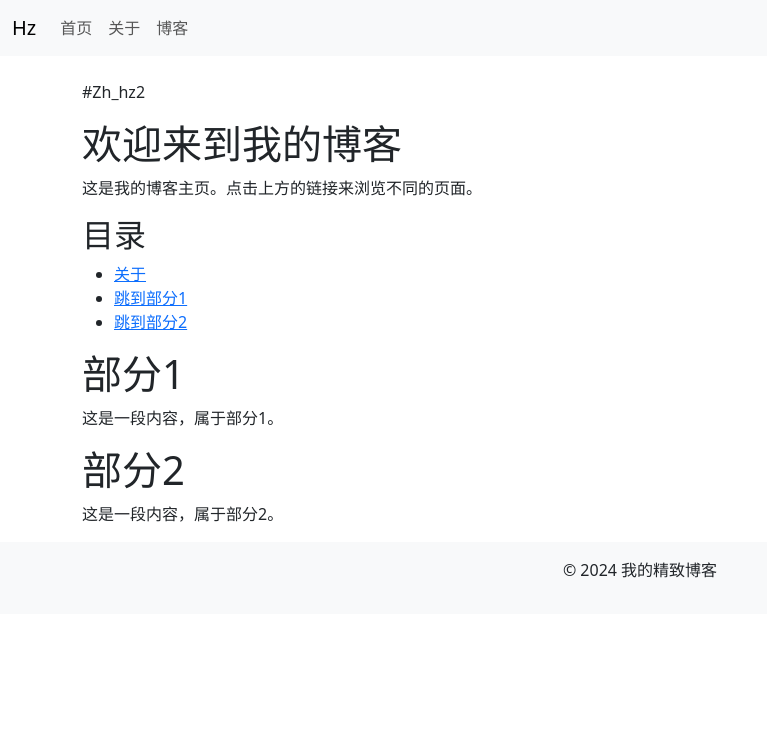
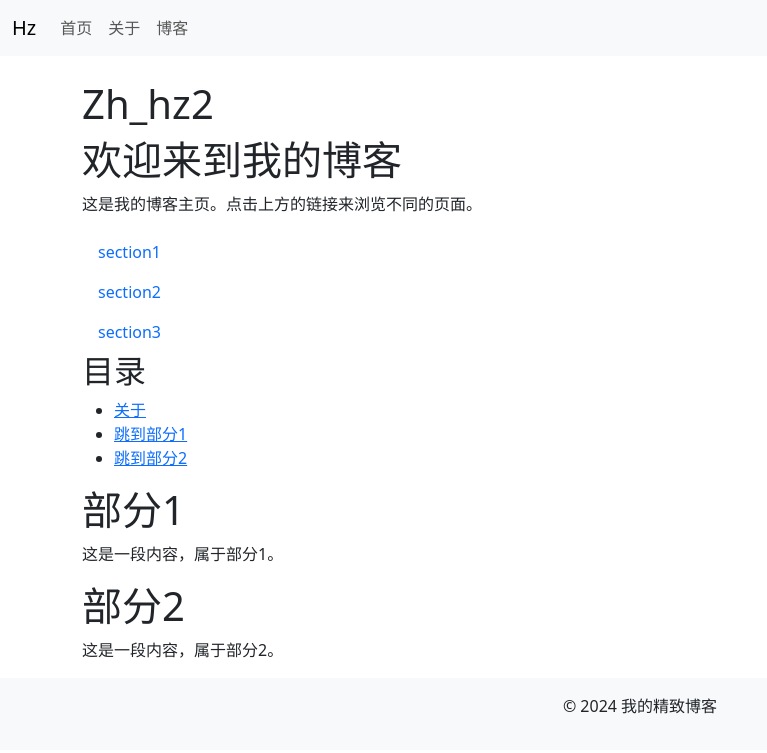
Before and after one commit to Zh-hz2/zh-hz2.github.io, a Jekyll site: the page built from index.md, in a window 1280 px wide. Shown: the top 753 px of the page, without its empty margins (0-767 px from the left). Built offline with Jekyll 4.4.1, drawn with Linux system fonts in a browser that asks for light colours.

Commit message:
Update index.md

```diff
--- a/index.md
+++ b/index.md
@@ -3,11 +3,17 @@ layout: default
 title: 首页
 ---
 
-#Zh_hz2
+# Zh_hz2
 
 # 欢迎来到我的博客
 
 这是我的博客主页。点击上方的链接来浏览不同的页面。
+
+<nav class="nav flex-column">
+  <a class="nav-link active" href="#section1">section1</a>
+  <a class="nav-link" href="#section2">section2</a>
+  <a class="nav-link" href="#section3">section3</a>
+</nav>
 
 ## 目录
 - [关于](about.md)
```
